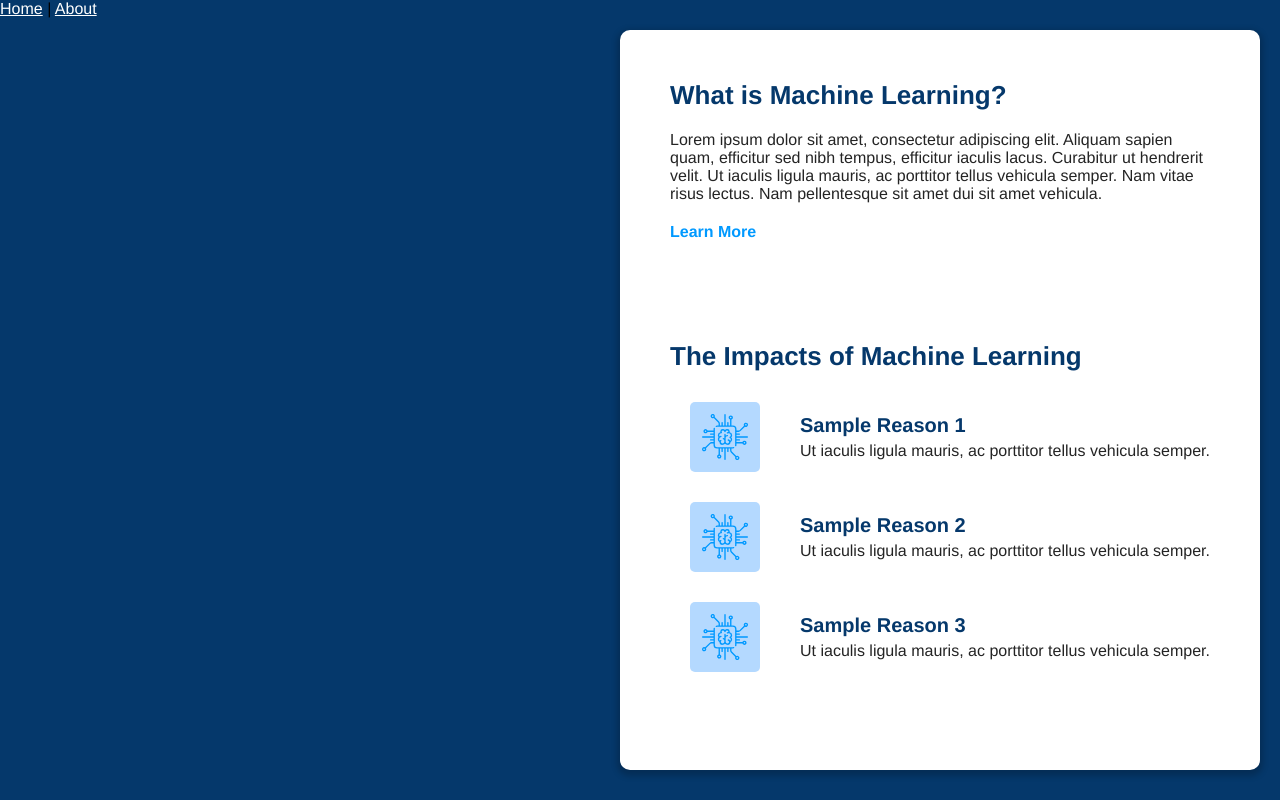
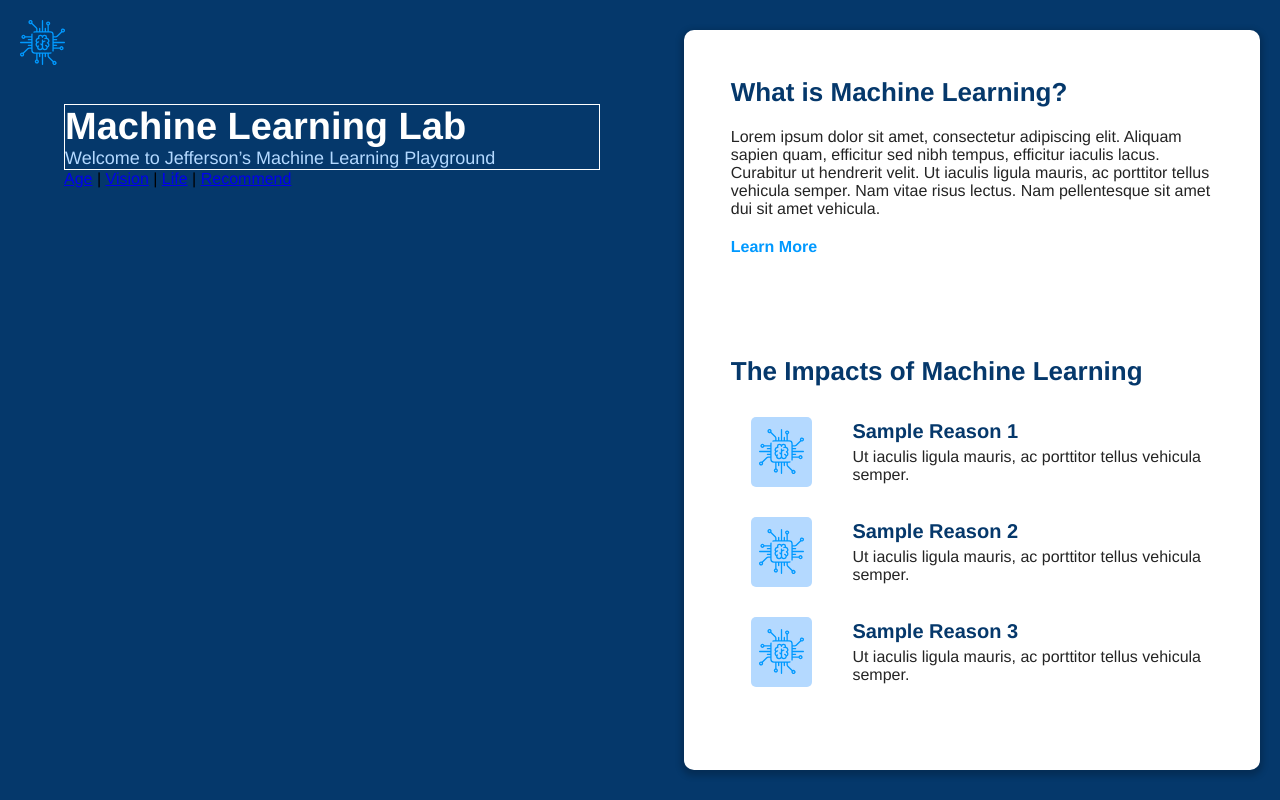
Before and after one commit to philipwisner/machine-learning-lab, a Vue app: page / in a window 1280 px wide. Built offline with nearby package versions, Linux system fonts and the light colour scheme.

Commit message:
added router links and base styling

```diff
--- a/src/components/NavPanel.vue
+++ b/src/components/NavPanel.vue
@@ -1,7 +1,16 @@
 <template>
   <div class="nav-panel">
-    <router-link to="/">Home</router-link> |
-    <router-link to="/about">About</router-link>
+    <img class="logo" src="../assets/logo.svg" alt="logo">
+    <div class="title-container">
+      <h1 class="title-name">Machine Learning Lab</h1>
+      <p class="title-subtext">Welcome to Jefferson’s Machine Learning Playground</p>
+
+    </div>
+
+    <router-link to="/age">Age</router-link> |
+    <router-link to="/vision">Vision</router-link> |
+    <router-link to="/life">Life</router-link> |
+    <router-link to="/recommend">Recommend</router-link>
   </div>
 </template>
 
@@ -13,7 +22,24 @@ export default {
 
 <!-- Add "scoped" attribute to limit CSS to this component only -->
 <style scoped>
-a {
+.nav-panel {
+  padding: 5%;
+}
+.logo {
+  position: absolute;
+  top: 20px;
+  left: 20px;
+}
+.title-container {
+  border: 1px solid white;
+  margin-top: 40px;
+}
+.title-name {
   color: white;
+  font-size: 38px;
+}
+.title-subtext {
+  color: #B4D9FF;
+  font-size: 18px;
 }
 </style>
```
